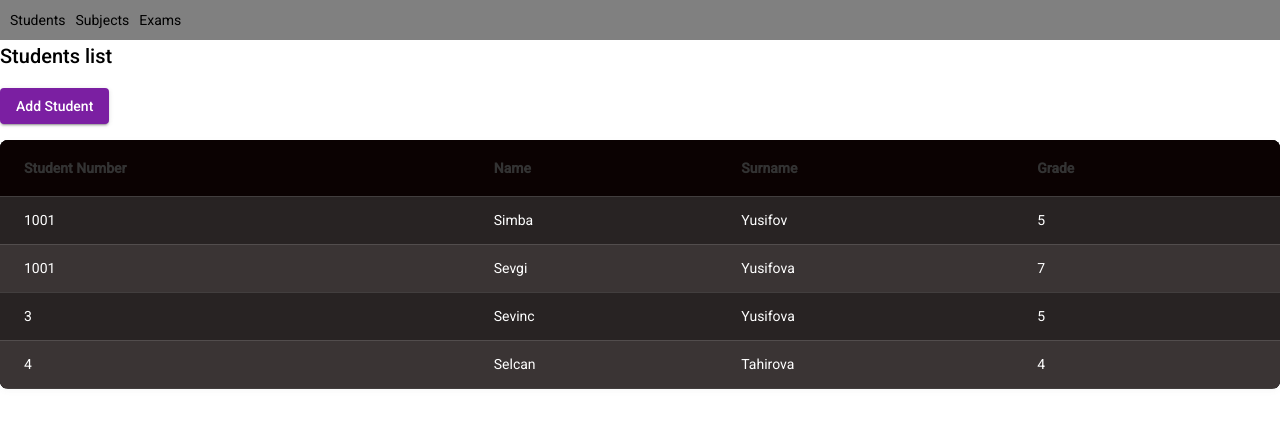
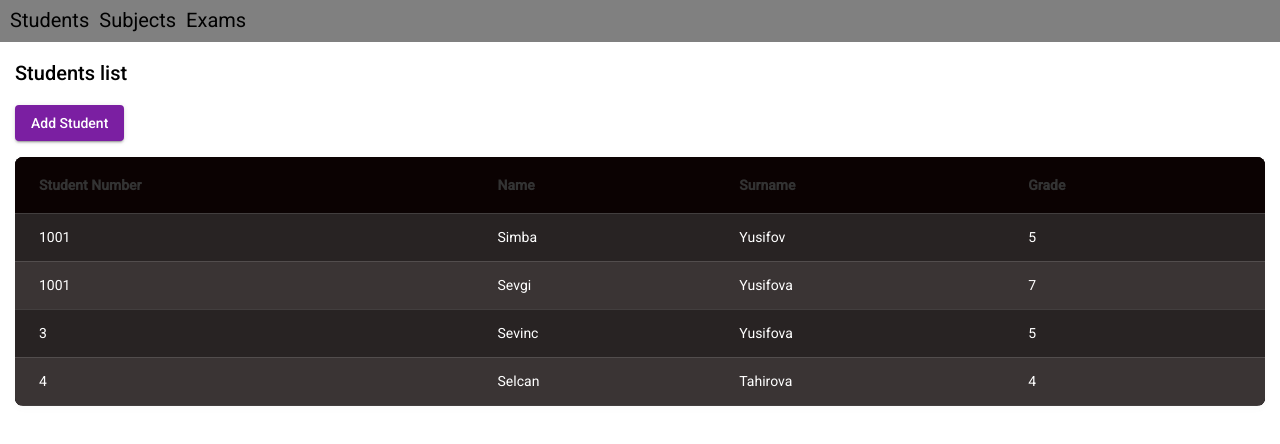
Before and after one commit to SevgiYusifova/exam-registration-app, an Angular app in the folder frontend/: page /students in a window 1280 px wide. Shown: the top 444 px of the page. Built offline with nearby package versions, Linux system fonts and the light colour scheme; data requests are answered from the project's data file.

Commit message:
add container

```diff
--- a/frontend/src/app/app.component.html
+++ b/frontend/src/app/app.component.html
@@ -1,7 +1,9 @@
 <nav style="background:gray; padding:10px; margin: 0px;">
-  <a routerLink="/students" routerLinkActive="active" style="margin-right:10px; color:black; text-decoration:none;">Students</a>
-  <a routerLink="/subjects" routerLinkActive="active" style="margin-right:10px; color:black; text-decoration:none;">Subjects</a>
-  <a routerLink="/exams" routerLinkActive="active" style="color:black; text-decoration:none;">Exams</a>
+  <a routerLink="/students" routerLinkActive="active"
+    style="margin-right:10px; color:black; text-decoration:none; font-size:20px;">Students</a>
+  <a routerLink="/subjects" routerLinkActive="active"
+    style="margin-right:10px; color:black; text-decoration:none; font-size:20px;">Subjects</a>
+  <a routerLink="/exams" routerLinkActive="active" style="color:black; text-decoration:none; font-size:20px;">Exams</a>
 </nav>
 
 <div>
--- a/frontend/src/app/modules/exams/exams.component.html
+++ b/frontend/src/app/modules/exams/exams.component.html
@@ -1,3 +1,4 @@
+<div class="container">
     <h2>Exams list</h2>
 
     <button mat-raised-button color="primary" (click)="openAddExamDialog()">
@@ -6,3 +7,4 @@
 
     <app-table [dataSource]="exams" [columns]="examColumns">
     </app-table>
+</div>
--- a/frontend/src/app/modules/students/students.component.html
+++ b/frontend/src/app/modules/students/students.component.html
@@ -1,3 +1,4 @@
+<div class="container">
   <h2>Students list</h2>
 
   <button mat-raised-button color="primary" (click)="openAddStudentDialog()">
@@ -6,3 +7,5 @@
 
   <app-table [dataSource]="students" [columns]="studentColumns">
   </app-table>
+
+</div>
--- a/frontend/src/app/modules/subjects/subjects.component.html
+++ b/frontend/src/app/modules/subjects/subjects.component.html
@@ -1,3 +1,4 @@
+<div class="container">
     <h2>Subjects list</h2>
 
     <button mat-raised-button color="primary" (click)="openAddSubjectDialog()">
@@ -6,3 +7,4 @@
 
     <app-table [dataSource]="subjects" [columns]="subjectColumns">
     </app-table>
+</div>
--- a/frontend/src/styles.scss
+++ b/frontend/src/styles.scss
@@ -6,3 +6,6 @@ body {
     margin: 0;
     font-family: Roboto, "Helvetica Neue", sans-serif;
 }
+.container {
+    margin: 15px;
+}
```
Lines whose indentation alone changed are shown as unchanged.
